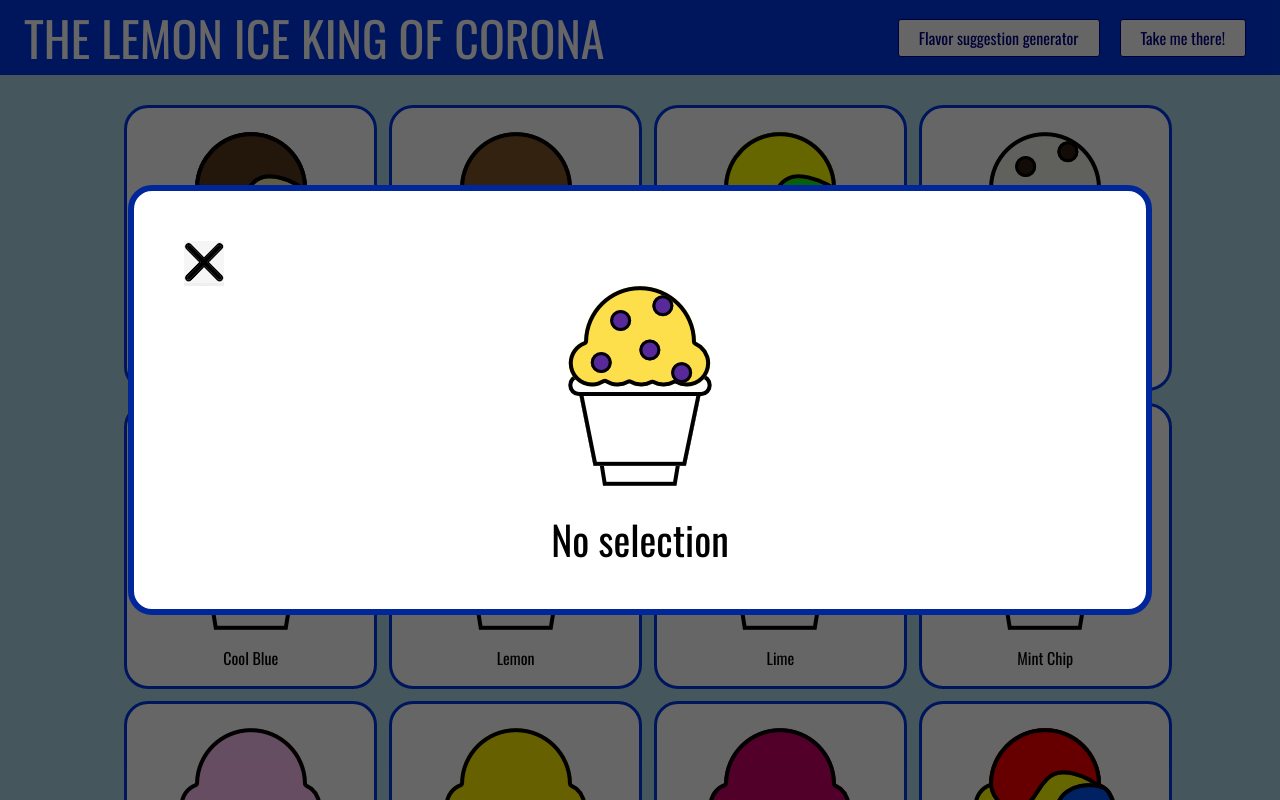
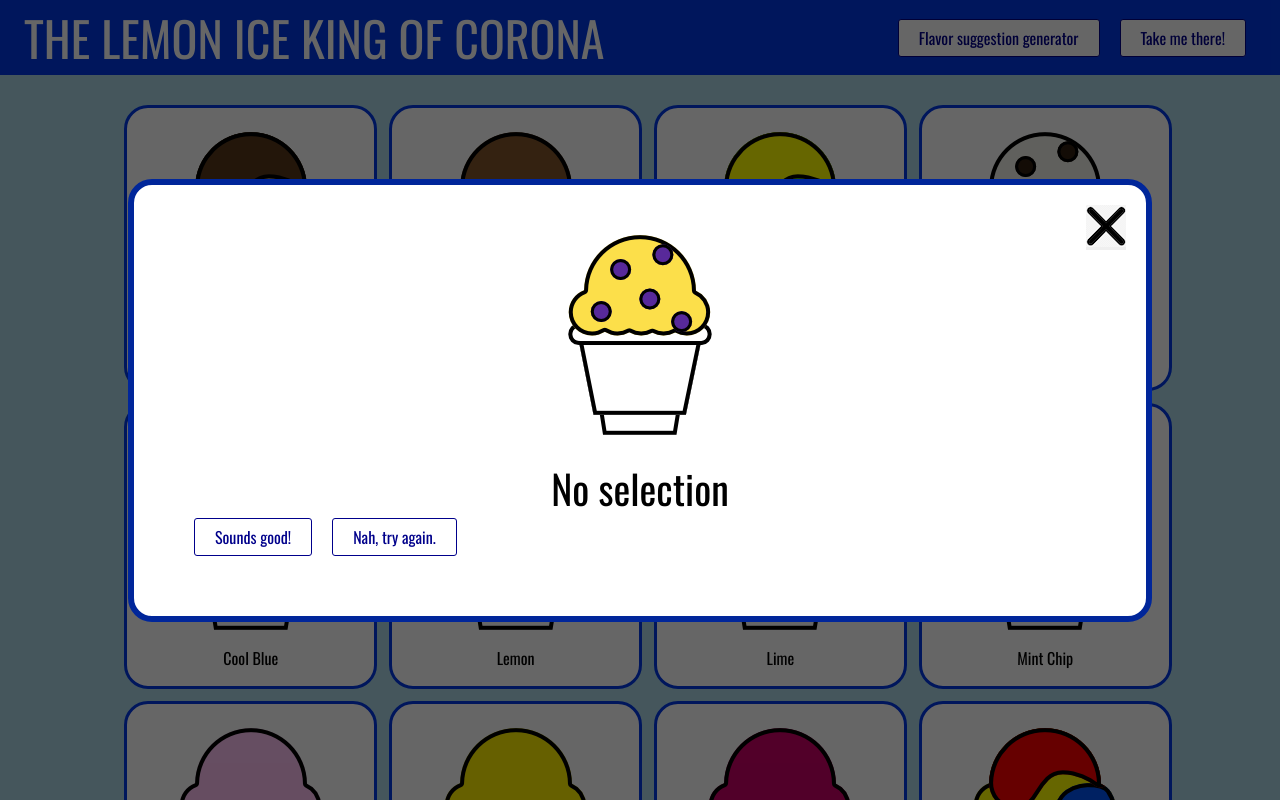
Before and after one commit to ChiWhiteSox56/list_app, a React (Create React App) app: page / in a window 1280 px wide. Both pictures are taken after a click on the button "Flavor suggestion generator". Shown: the top 800 px of the page. Built offline with nearby package versions, Linux system fonts and the light colour scheme.

Commit message:
Added styling for modal close btn, added two modal btns

```diff
--- a/src/components/Modal.tsx
+++ b/src/components/Modal.tsx
@@ -2,6 +2,7 @@ import React from 'react';
 import styled from "styled-components"
 import Flex from './Flex'
 import closeIcon from '../images/close_btn.png'
+import Button from './Button'
 
 const ModalContainer = styled(Flex).attrs(() => ({
     flexDirection: "column",
@@ -40,6 +41,13 @@ const ModalOverlay = styled.div`
     cursor: pointer;
 `
 
+const ModalCloseButton = styled.button`
+    position: absolute;
+    top: 20px;
+    right: 20px;
+    cursor: pointer;
+`
+
 interface ModalProps {
     title: string;
     isOpen: boolean;
@@ -60,13 +68,15 @@ export const Modal: React.FC<ModalProps> = ({ title, isOpen, onClose, children }
             ref={overlayRef}
             onClick={handleOverlayClick} />
         <ModalBody>
-            <div className={'modal__close-btn'}>
-                <button onClick={onClose}>
+            <ModalCloseButton onClick={onClose}>
                 <img src={closeIcon} alt={'close modal'} />
-                </button>
-            </div>
+            </ModalCloseButton>
             <div className={'modal__content'}>
                 {children}
+            </div>
+            <div>
+                <Button>Sounds good!</Button>
+                <Button>Nah, try again.</Button>
             </div>
         </ModalBody>
     </ModalContainer>
```
